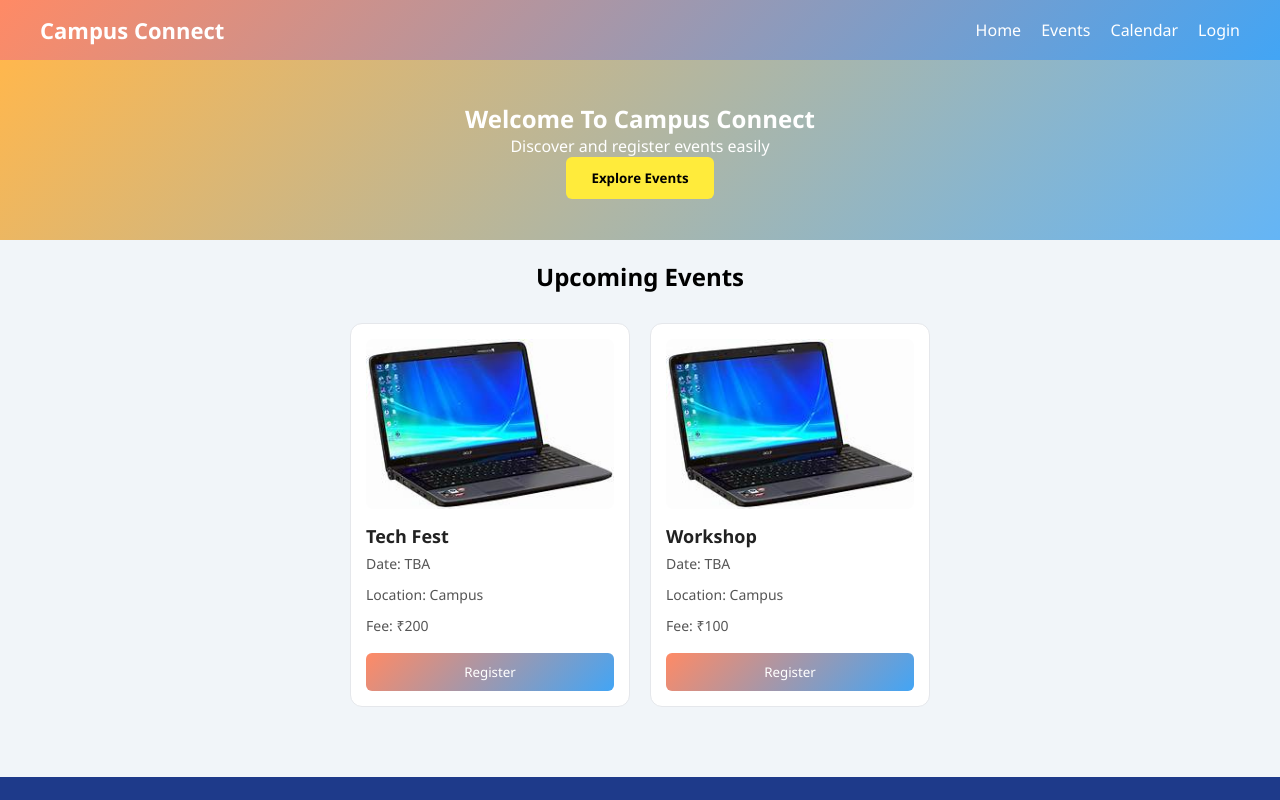
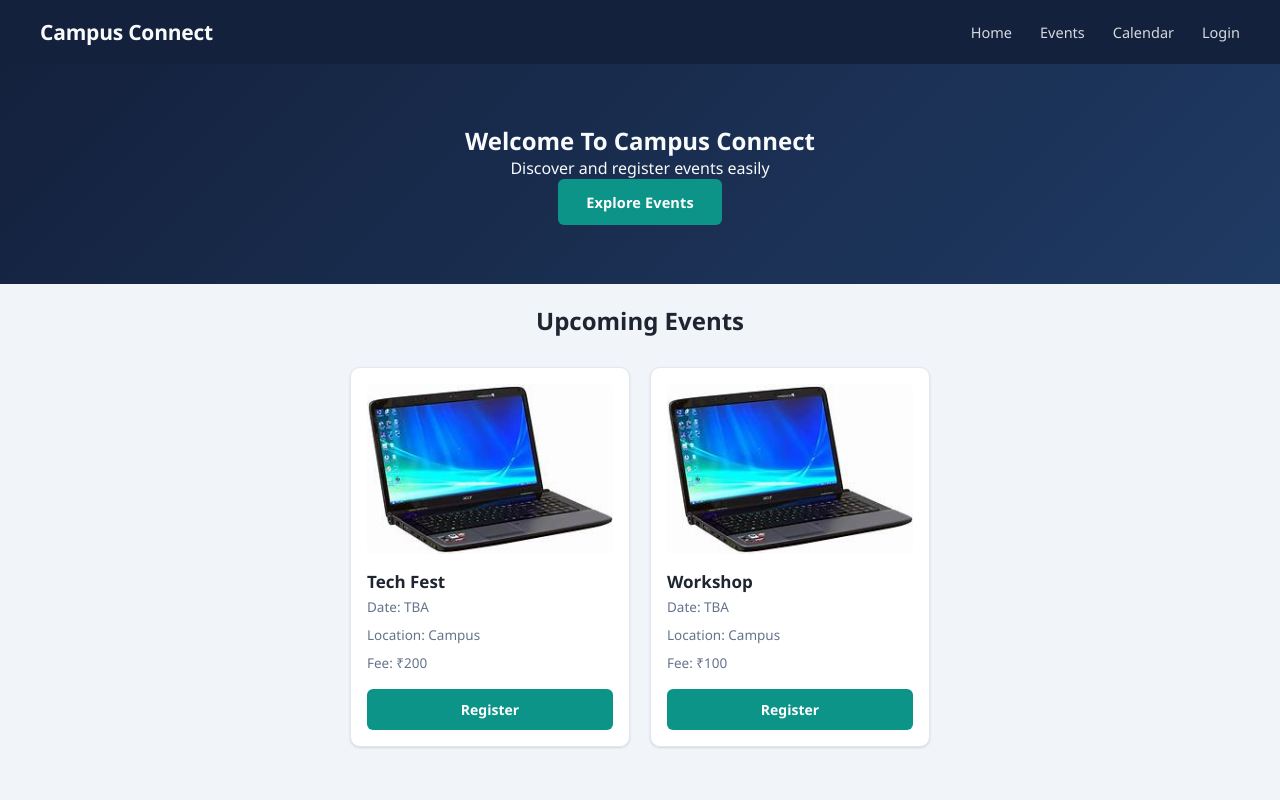
Before and after one commit to v-sabari/event, a React (Vite) app: page / in a window 1280 px wide. Built offline with nearby package versions, Linux system fonts and the light colour scheme; no server answers.

Commit message:
backen imporvement

```diff
--- a/src/App.css
+++ b/src/App.css
@@ -1,66 +1,73 @@
-/* ================= RESET ================= */
-
-*{
-  margin:0;
-  padding:0;
-  box-sizing:border-box;
-  font-family: 'Segoe UI', sans-serif;
-}
-
-body{
-  background:#f1f5f9;
-  overflow-x:hidden;
-}
+/* =====================================================================
+   CAMPUS CONNECT — App Styles (Light / Professional)
+   Consumes the theme tokens defined in index.css (:root). No tokens are
+   redefined here - both files share one theme system.
+   ===================================================================== */
 
 /* ================= NAVBAR ================= */
 
 .navbar{
   width:100%;
-  height:60px;
-  background:linear-gradient(135deg,#ff8a65,#42a5f5);
-  color:white;
+  height:64px;
+  background:var(--color-primary);
+  color:var(--color-text-inverse);
   display:flex;
   justify-content:space-between;
   align-items:center;
   padding:0 40px;
-  box-shadow:0 4px 12px rgba(0,0,0,0.08);
+  box-shadow:var(--shadow-sm);
 }
 
 .logo{
-  font-size:22px;
-  font-weight:bold;
+  font-size:21px;
+  font-weight:700;
+  letter-spacing:-0.01em;
 }
 
 .nav-links a{
   text-decoration:none;
-  color:white;
-  margin-left:20px;
-  transition:0.3s;
+  color:rgba(248,250,252,0.85);
+  margin-left:28px;
+  font-size:14.5px;
+  font-weight:500;
+  transition:color var(--transition);
 }
 
 .nav-links a:hover{
-  color:#ffeb3b;
+  color:var(--color-accent);
 }
 
 /* ================= HERO ================= */
 
 .hero{
-  height:180px;
-  background:linear-gradient(135deg,#ffb74d,#64b5f6);
-  color:white;
+  height:220px;
+  background:linear-gradient(135deg, var(--color-primary) 0%, var(--color-primary-light) 100%);
+  color:var(--color-text-inverse);
   display:flex;
+  flex-direction:column;
+  gap:14px;
   justify-content:center;
   align-items:center;
   text-align:center;
+  padding:0 20px;
 }
 
 .hero-btn{
-  padding:12px 25px;
-  background:#ffeb3b;
+  padding:13px 28px;
+  background:var(--color-accent);
+  color:white;
   border:none;
-  border-radius:6px;
-  font-weight:bold;
+  border-radius:var(--radius-sm);
+  font-weight:600;
+  font-size:14.5px;
+  letter-spacing:0.01em;
   cursor:pointer;
+  transition:background var(--transition), transform var(--transition);
+}
+
+.hero-btn:hover{
+  background:var(--color-accent-dark);
+  transform:translateY(-1px);
 }
 
 /* ================= EVENTS SECTION ================= */
@@ -71,40 +78,72 @@ body{
   padding:30px;
   overflow-x:auto;
   justify-content:center;
+  flex-wrap:nowrap;
 }
 
 .event-container{
   display:flex;
   flex-direction:column;
-  width:300px;
-  padding:15px;
-  border-radius:10px;
-  background:white;
-  border:1px solid #e5e7eb;
-  transition:0.3s;
+  width:280px;
+  padding:16px;
+  border-radius:var(--radius-md);
+  background:var(--color-surface);
+  border:1px solid var(--color-border);
+  box-shadow:var(--shadow-sm);
+  transition:transform var(--transition), box-shadow var(--transition);
+  flex-shrink:0;
 }
 
 .event-container img{
   width:100%;
-  height:180px;
+  height:170px;
   object-fit:cover;
-  border-radius:8px;
+  border-radius:var(--radius-sm);
+  background:var(--color-bg);
+}
+
+.event-container h3{
+  margin-top:16px;
+  font-size:17px;
+  font-weight:600;
+  color:var(--color-text);
+}
+
+.event-container p{
+  margin:5px 0;
+  font-size:13.5px;
+  color:var(--color-text-muted);
 }
 
 .event-container:hover{
   transform:translateY(-4px);
-  box-shadow:0 6px 20px rgba(0,0,0,0.1);
+  box-shadow:var(--shadow-lg);
 }
 
+/* Register Button */
+
 .review-btn{
-  margin-top:10px;
+  margin-top:12px;
   width:100%;
-  padding:10px;
-  background:linear-gradient(135deg,#ff8a65,#42a5f5);
+  padding:11px;
+  background:var(--color-accent);
   color:white;
   border:none;
-  border-radius:6px;
+  border-radius:var(--radius-sm);
+  font-weight:600;
+  font-size:14px;
   cursor:pointer;
+  transition:background var(--transition);
+}
+
+.review-btn:hover{
+  background:var(--color-accent-dark);
+}
+
+.review-btn:disabled{
+  background:var(--color-border);
+  color:var(--color-text-muted);
+  cursor:not-allowed;
 }
 
 /* ================= LOGIN ================= */
@@ -114,34 +153,72 @@ body{
   justify-content:center;
   align-items:center;
   height:100vh;
-  background:linear-gradient(135deg,#ffb74d,#64b5f6);
+  background:linear-gradient(135deg, var(--color-primary) 0%, var(--color-primary-light) 100%);
 }
 
 form.L{
-  background:white;
-  padding:35px;
-  border-radius:15px;
-  width:320px;
+  background:var(--color-surface);
+  padding:40px 36px;
+  border-radius:var(--radius-lg);
+  width:340px;
   text-align:center;
-  box-shadow:0 8px 20px rgba(0,0,0,0.1);
+  box-shadow:var(--shadow-lg);
+}
+
+form.L h2{
+  color:var(--color-text);
+  font-size:20px;
+  font-weight:700;
+}
+
+form.L > div{
+  text-align:left;
+  font-size:13.5px;
+  font-weight:600;
+  color:var(--color-text-muted);
+  margin-top:4px;
 }
 
 input{
   width:100%;
-  padding:12px;
-  margin:12px 0;
-  border:1px solid #ccc;
-  border-radius:8px;
+  padding:12px 14px;
+  margin:8px 0 4px;
+  border:1px solid var(--color-border);
+  border-radius:var(--radius-sm);
+  font-size:14px;
+  color:var(--color-text);
+  transition:border-color var(--transition), box-shadow var(--transition);
+}
+
+input:focus{
+  outline:none;
+  border-color:var(--color-accent);
+  box-shadow:0 0 0 3px rgba(13, 148, 136, 0.15);
+}
+
+#result{
+  color:var(--color-danger);
+  font-size:13.5px;
+  font-weight:500;
+  margin:8px 0;
+  text-align:left;
 }
 
 .result{
   width:100%;
-  padding:12px;
-  background:linear-gradient(45deg,#22a322,#32cd32);
+  padding:13px;
+  background:var(--color-accent);
   border:none;
   color:white;
-  border-radius:8px;
+  font-weight:600;
+  font-size:14.5px;
+  border-radius:var(--radius-sm);
   cursor:pointer;
+  transition:background var(--transition);
+}
+
+.result:hover{
+  background:var(--color-accent-dark);
 }
 
 /* ================= DASHBOARD ================= */
@@ -157,12 +234,19 @@ input{
   position:fixed;
   width:100%;
   height:60px;
-  background:#1e293b;
-  color:white;
+  background:var(--color-primary);
+  color:var(--color-text-inverse);
   display:flex;
   align-items:center;
+  gap:16px;
   padding:0 20px;
   z-index:1000;
+  box-shadow:var(--shadow-sm);
+}
+
+.topbar h2{
+  font-size:17px;
+  font-weight:600;
 }
 
 .menu-btn{
@@ -171,6 +255,7 @@ input{
   border:none;
   color:white;
   cursor:pointer;
+  line-height:1;
 }
 
 /* Overlay */
@@ -181,7 +266,7 @@ input{
   left:0;
   width:100%;
   height:calc(100% - 60px);
-  background:rgba(0,0,0,0.3);
+  background:rgba(15, 23, 42, 0.45);
   z-index:900;
 }
 
@@ -193,14 +278,25 @@ input{
   left:-250px;
   width:250px;
   height:calc(100% - 60px);
-  background:#0f172a;
-  color:white;
-  padding:20px;
-  transition:0.3s;
+  background:#0b1220;
+  color:var(--color-text-inverse);
+  padding:24px 20px;
+  transition:left var(--transition);
+  z-index:950;
+  overflow-y:auto;
 }
 
 .sidebar.active{
   left:0;
+}
+
+.sidebar h2{
+  font-size:15px;
+  font-weight:700;
+  text-transform:uppercase;
+  letter-spacing:0.04em;
+  color:rgba(248,250,252,0.6);
+  margin-bottom:20px;
 }
 
 .sidebar ul{
@@ -208,24 +304,38 @@ input{
 }
 
 .sidebar ul li{
-  margin:15px 0;
+  margin:4px 0;
+  padding:10px 12px;
+  border-radius:var(--radius-sm);
+  font-size:14.5px;
+  font-weight:500;
   cursor:pointer;
+  transition:background var(--transition), color var(--transition);
 }
 
 .sidebar ul li:hover,
 .active-link{
+  background:rgba(56, 189, 248, 0.12);
   color:#38bdf8;
-  font-weight:bold;
+  font-weight:600;
 }
 
 .logout-btn{
-  margin-top:20px;
+  margin-top:24px;
   width:100%;
-  padding:8px;
-  background:#ef4444;
+  padding:10px;
+  background:var(--color-danger);
   border:none;
   color:white;
-  border-radius:5px;
+  font-weight:600;
+  font-size:14px;
+  border-radius:var(--radius-sm);
+  cursor:pointer;
+  transition:background var(--transition);
+}
+
+.logout-btn:hover{
+  background:#b91c1c;
 }
 
 /* Main Dashboard */
@@ -233,7 +343,25 @@ input{
 .dashboard-main{
   flex:1;
   margin-top:60px;
-  padding:30px;
+  padding:32px;
+}
+
+.dashboard-main h1{
+  font-size:24px;
+  font-weight:700;
+  margin-bottom:24px;
+  color:var(--color-text);
+}
+
+.dashboard-main h2{
+  font-size:18px;
+  font-weight:700;
+  color:var(--color-text);
+}
+
+.dashboard-main h3{
+  font-size:15.5px;
+  font-weight:600;
 }
 
 /* Stats Cards */
@@ -246,25 +374,46 @@ input{
 
 .stat-card{
   flex:1;
-  min-width:250px;
-  background:white;
-  padding:30px;
-  border-radius:15px;
+  min-width:220px;
+  background:var(--color-surface);
+  padding:26px;
+  border-radius:var(--radius-md);
+  border:1px solid var(--color-border);
   text-align:center;
-  transition:0.3s;
+  box-shadow:var(--shadow-sm);
+  transition:transform var(--transition), box-shadow var(--transition);
 }
 
 .stat-card:hover{
-  transform:translateY(-4px);
+  transform:translateY(-3px);
+  box-shadow:var(--shadow-md);
+}
+
+.stat-card h3{
+  color:var(--color-text-muted);
+  font-size:13.5px;
+  font-weight:600;
+  text-transform:uppercase;
+  letter-spacing:0.03em;
+  margin-bottom:10px;
+}
+
+.stat-card p{
+  font-size:30px;
+  font-weight:700;
+  color:var(--color-primary);
 }
 
 /* Tables */
 
 .table-container{
-  background:white;
-  padding:20px;
-  border-radius:10px;
-  margin-top:30px;
+  background:var(--color-surface);
+  padding:22px;
+  border-radius:var(--radius-md);
+  border:1px solid var(--color-border);
+  box-shadow:var(--shadow-sm);
+  margin-top:28px;
+  overflow-x:auto;
 }
 
 table{
@@ -273,15 +422,30 @@ table{
 }
 
 th{
-  background:#1e293b;
+  background:var(--color-primary);
   color:white;
-  padding:12px;
+  padding:12px 14px;
+  font-size:13px;
+  font-weight:600;
+  text-transform:uppercase;
+  letter-spacing:0.02em;
+  text-align:left;
 }
 
 td{
-  padding:10px;
-  border-bottom:1px solid #e2e8f0;
-  text-align:center;
+  padding:12px 14px;
+  border-bottom:1px solid var(--color-border);
+  text-align:left;
+  font-size:14px;
+  color:var(--color-text);
+}
+
+tbody tr:hover{
+  background:var(--color-bg);
+}
+
+tbody tr:last-child td{
+  border-bottom:none;
 }
 
 /* Popup */
@@ -292,17 +456,19 @@ td{
   left:0;
   width:100%;
   height:100%;
-  background:rgba(0,0,0,0.5);
+  background:rgba(15, 23, 42, 0.5);
   display:flex;
   justify-content:center;
   align-items:center;
+  z-index:1100;
 }
 
 .popup-content{
-  background:white;
-  padding:30px;
-  width:300px;
-  border-radius:10px;
+  background:var(--color-surface);
+  padding:28px;
+  width:320px;
+  border-radius:var(--radius-md);
+  box-shadow:var(--shadow-lg);
   display:flex;
   flex-direction:column;
   gap:15px;
@@ -316,6 +482,10 @@ td{
     align-items:center;
   }
 
+  .event-container{
+    width:90%;
+  }
+
   .stats-container{
     flex-direction:column;
   }
@@ -323,13 +493,22 @@ td{
   .sidebar{
     width:220px;
   }
+
+  .navbar{
+    padding:0 20px;
+  }
+
+  .nav-links a{
+    margin-left:16px;
+  }
 }
+
 /* ================= FOOTER ================= */
 
 .footer{
-  background:#1e3a8a;
-  color:white;
-  padding:40px 20px 20px;
+  background:var(--color-primary);
+  color:rgba(248,250,252,0.85);
+  padding:44px 20px 20px;
   margin-top:40px;
 }
 
@@ -337,7 +516,9 @@ td{
   display:flex;
   justify-content:space-between;
   flex-wrap:wrap;
-  gap:20px;
+  gap:24px;
+  max-width:1100px;
+  margin:0 auto;
 }
 
 .footer-section{
@@ -346,30 +527,35 @@ td{
 }
 
 .footer-section h3{
-  margin-bottom:15px;
+  margin-bottom:14px;
+  color:white;
+  font-size:15.5px;
+  font-weight:700;
 }
 
 .footer-section p{
   font-size:14px;
   margin:8px 0;
+  line-height:1.5;
 }
 
 .footer-section a{
   text-decoration:none;
-  color:white;
-  transition:0.3s;
+  color:rgba(248,250,252,0.85);
+  transition:color var(--transition);
 }
 
 .footer-section a:hover{
-  color:#facc15;
+  color:var(--color-accent);
 }
 
 .footer-bottom{
   text-align:center;
-  border-top:1px solid rgba(255,255,255,0.3);
-  padding-top:15px;
-  margin-top:20px;
-  font-size:14px;
+  border-top:1px solid rgba(255,255,255,0.15);
+  padding-top:16px;
+  margin-top:24px;
+  font-size:13px;
+  color:rgba(248,250,252,0.6);
 }
 
 /* Responsive */
@@ -383,80 +569,3 @@ td{
     width:100%;
   }
 }
-/* ================= EVENT CARD ================= */
-
-.products-section{
-  display:flex;
-  gap:20px;
-  padding:30px;
-  overflow-x:auto;
-  justify-content:center;
-  flex-wrap:nowrap;
-}
-
-.event-container{
-  display:flex;
-  flex-direction:column;
-  width:280px;
-  padding:15px;
-  border-radius:12px;
-  background:white;
-  border:1px solid #e5e7eb;
-  transition:0.3s ease;
-  flex-shrink:0;
-}
-
-.event-container img{
-  width:100%;
-  height:170px;
-  object-fit:cover;
-  border-radius:8px;
-}
-
-.event-container h3{
-  margin-top:15px;
-  font-size:18px;
-  color:#222;
-}
-
-.event-container p{
-  margin:6px 0;
-  font-size:14px;
-  color:#555;
-}
-
-.event-container:hover{
-  transform:translateY(-5px);
-  box-shadow:0 6px 20px rgba(0,0,0,0.1);
-}
-
-/* Register Button */
-
-.review-btn{
-  margin-top:12px;
-  width:100%;
-  padding:10px;
-  background:linear-gradient(135deg,#ff8a65,#42a5f5);
-  color:white;
-  border:none;
-  border-radius:6px;
-  cursor:pointer;
-  transition:0.3s;
-}
-
-.review-btn:hover{
-  background:linear-gradient(135deg,#e57373,#1e88e5);
-}
-
-/* Responsive */
-
-@media(max-width:768px){
-  .products-section{
-    flex-direction:column;
-    align-items:center;
-  }
-
-  .event-container{
-    width:90%;
-  }
-}
--- a/src/index.css
+++ b/src/index.css
@@ -1,17 +1,57 @@
+/* =====================================================================
+   CAMPUS CONNECT — Theme Tokens (Light / Professional)
+   Defined once here in index.css (loads first) and consumed by App.css
+   and every component's styling via var(--token-name).
+   ===================================================================== */
+
+:root{
+  /* Palette: deep institutional navy + a single restrained teal accent */
+  --color-primary:        #14213d;
+  --color-primary-light:  #1f3a63;
+  --color-accent:         #0d9488;
+  --color-accent-dark:    #0f766e;
+  --color-danger:         #dc2626;
+  --color-success:        #16a34a;
+  --color-warning:        #d97706;
+
+  --color-bg:             #f4f6f9;
+  --color-surface:        #ffffff;
+  --color-border:         #e2e8f0;
+
+  --color-text:           #1e2530;
+  --color-text-muted:     #64748b;
+  --color-text-inverse:   #f8fafc;
+
+  --radius-sm: 6px;
+  --radius-md: 10px;
+  --radius-lg: 16px;
+
+  --shadow-sm: 0 1px 2px rgba(15, 23, 42, 0.06), 0 1px 3px rgba(15, 23, 42, 0.08);
+  --shadow-md: 0 4px 12px rgba(15, 23, 42, 0.08);
+  --shadow-lg: 0 12px 28px rgba(15, 23, 42, 0.14);
+
+  --transition: 180ms ease;
+
+  --font-body: "Inter", "Segoe UI", -apple-system, BlinkMacSystemFont, Arial, sans-serif;
+}
+
 /* ================= RESET ================= */
 
 *{
   margin:0;
   padding:0;
   box-sizing:border-box;
-  font-family: Arial, sans-serif;
+  font-family:var(--font-body);
+  -webkit-font-smoothing:antialiased;
+  -moz-osx-font-smoothing:grayscale;
 }
 
 html, body{
   width:100%;
   height:100%;
   overflow-x:hidden;
-  background:#f1f5f9;
+  background:var(--color-bg);
+  color:var(--color-text);
 }
 
 #root{
@@ -24,3 +64,58 @@ html, body{
 html{
   scroll-behavior:smooth;
 }
+
+/* Sensible element defaults */
+
+img{
+  max-width:100%;
+  display:block;
+}
+
+button{
+  font:inherit;
+  cursor:pointer;
+}
+
+a{
+  color:inherit;
+  text-decoration:none;
+}
+
+ul, ol{
+  list-style:none;
+}
+
+/* Accessible keyboard focus - never remove outline without a replacement */
+
+:focus-visible{
+  outline:2px solid var(--color-accent);
+  outline-offset:2px;
+}
+
+/* Selection color matches the brand accent instead of the browser default blue */
+
+::selection{
+  background:var(--color-accent);
+  color:#ffffff;
+}
+
+/* Scrollbar (WebKit) - subtle, not the default chunky grey bar */
+
+::-webkit-scrollbar{
+  width:10px;
+  height:10px;
+}
+
+::-webkit-scrollbar-track{
+  background:transparent;
+}
+
+::-webkit-scrollbar-thumb{
+  background:#cbd5e1;
+  border-radius:8px;
+}
+
+::-webkit-scrollbar-thumb:hover{
+  background:#94a3b8;
+}
```
